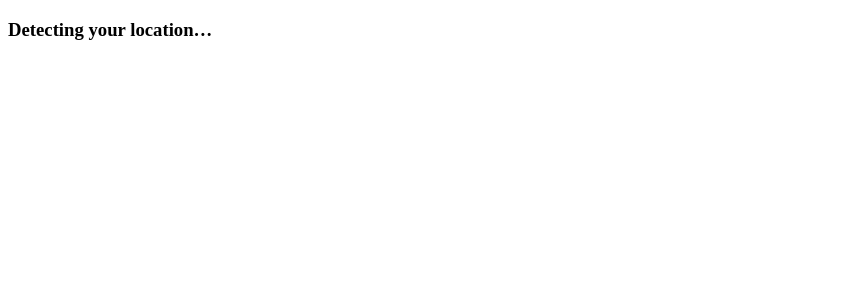
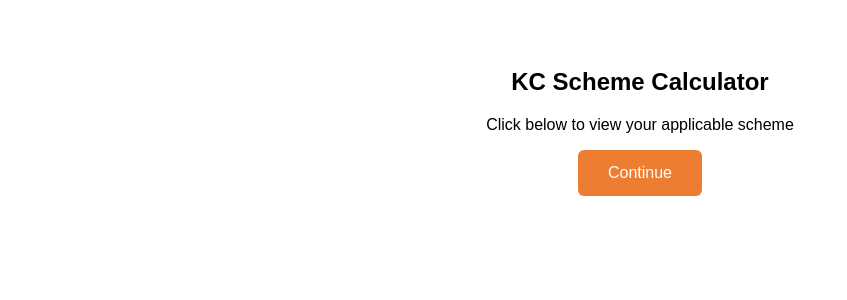
Before and after one commit to Rahulrai23/KD_Scheme_Calculator, a Flask app: page / in a window 1280 px wide. Shown: the top 300 px of the page, without its empty margins (0-847 px from the left). Run offline with Flask 3, Linux system fonts and the light colour scheme.

Commit message:
Update detect.html

```diff
--- a/templates/detect.html
+++ b/templates/detect.html
@@ -1,43 +1,38 @@
 <!DOCTYPE html>
 <html>
 <head>
-  <title>Detecting Location</title>
+  <meta name="viewport" content="width=device-width, initial-scale=1.0">
+  <title>KC Scheme Calculator</title>
+  <style>
+    body {
+      font-family: Arial, sans-serif;
+      text-align: center;
+      padding: 40px;
+    }
+    button {
+      padding: 14px 30px;
+      font-size: 16px;
+      background: #ed7d31;
+      color: white;
+      border: none;
+      border-radius: 6px;
+      cursor: pointer;
+    }
+    button:hover {
+      background: #d66a22;
+    }
+  </style>
 </head>
 <body>
 
-<h3>Detecting your location…</h3>
+<h2>KC Scheme Calculator</h2>
+<p>Click below to view your applicable scheme</p>
+
+<button onclick="go()">Continue</button>
 
 <script>
-function showError() {
-  document.body.innerHTML =
-    "<h1>State Scheme Not Found</h1><p>This scheme is available only in supported states.</p>";
-}
-
-if (!navigator.geolocation) {
-  showError();
-} else {
-  navigator.geolocation.getCurrentPosition(
-    function(pos) {
-      fetch(
-        "https://nominatim.openstreetmap.org/reverse?format=json"
-        + "&lat=" + pos.coords.latitude
-        + "&lon=" + pos.coords.longitude
-      )
-      .then(r => r.json())
-      .then(data => {
-        const state = data?.address?.state;
-        if (!state) {
-          showError();
-          return;
-        }
-        // 🔑 send state explicitly
-        window.location.href = "/scheme?state=" + encodeURIComponent(state);
-      })
-      .catch(showError);
-    },
-    showError,
-    { enableHighAccuracy: true, timeout: 10000 }
-  );
+function go() {
+  window.location.href = "/scheme";
 }
 </script>
 
```
